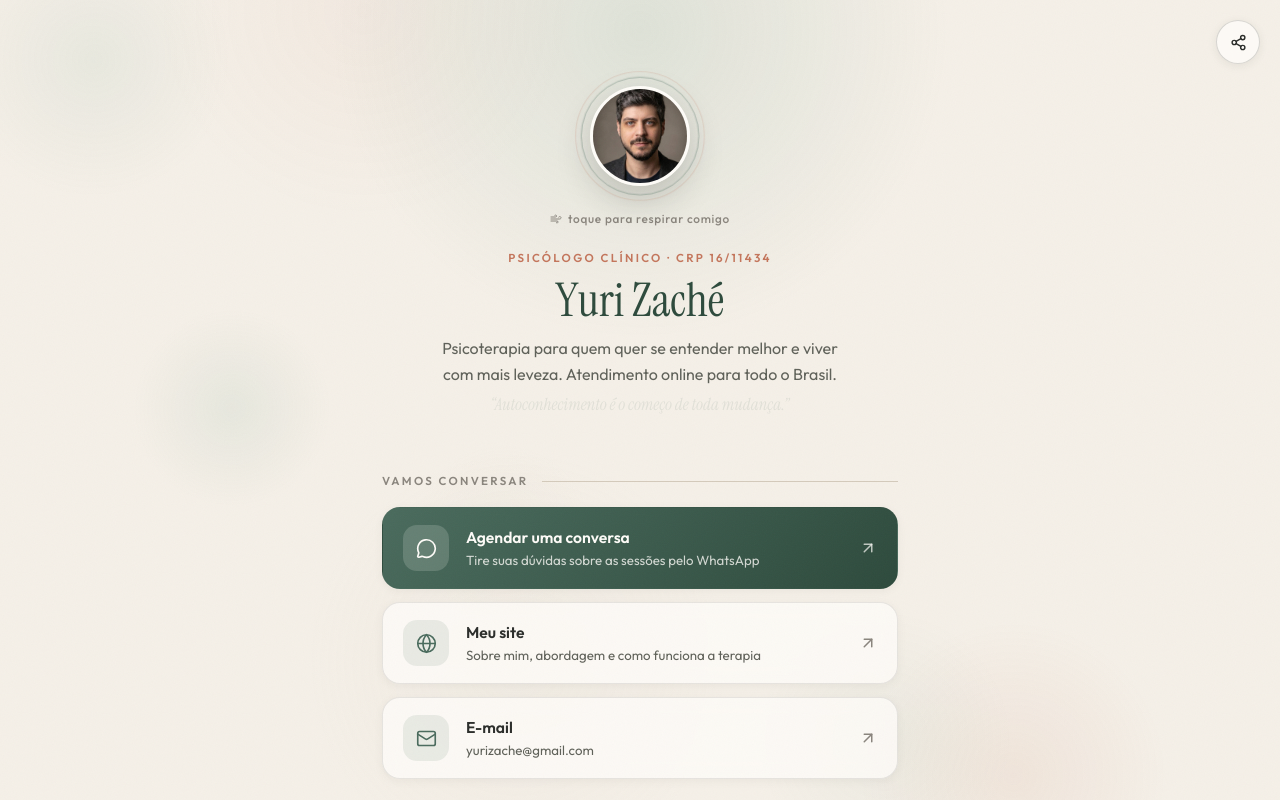
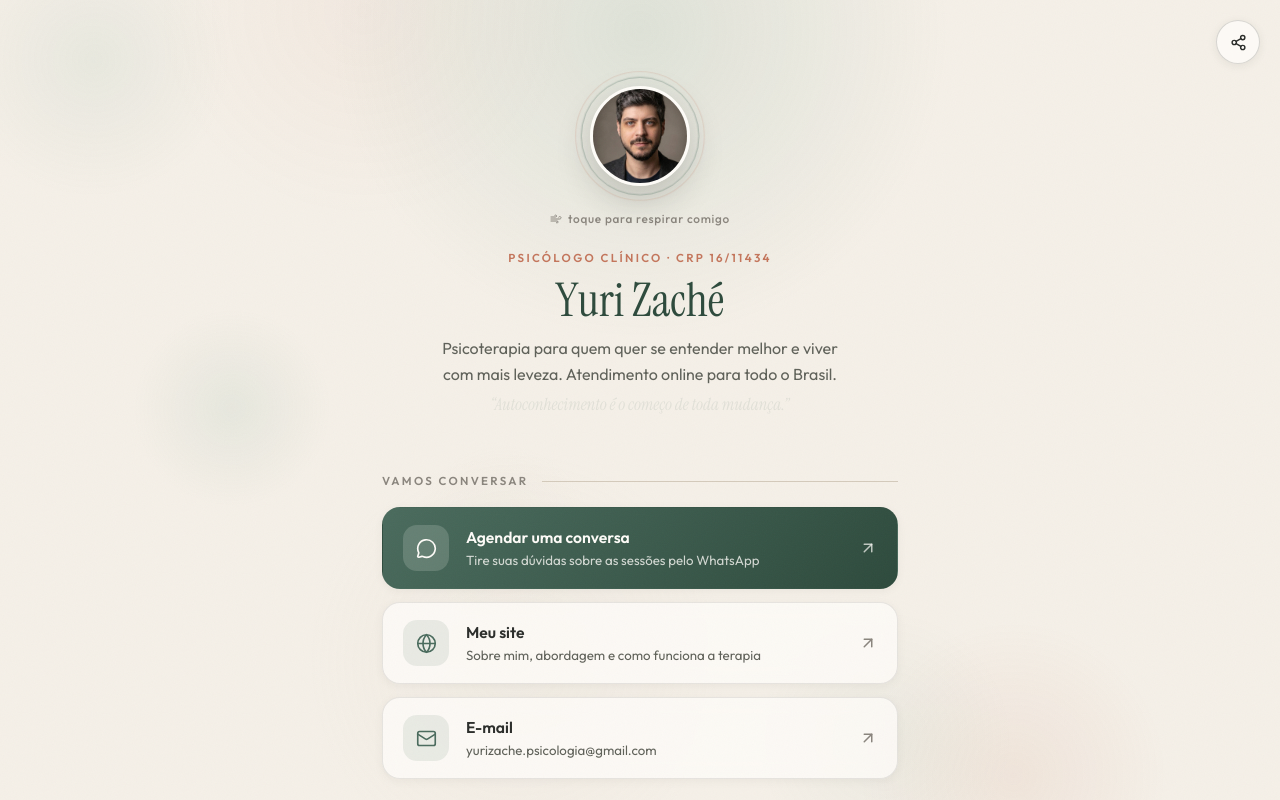
Before and after one commit to yurizache-cpu/claude-test, a React (Vite) app: page / in a window 1280 px wide. Shown: the top 800 px of the page. Built offline with nearby package versions, Linux system fonts and the light colour scheme.

Commit message:
Update contact email to yurizache.psicologia@gmail.com
Co-Authored-By: Claude Fable 5 <noreply@anthropic.com>
Claude-Session: https://claude.ai/code/session_016N6Ckc6JX7xpGCAVXDc12H

```diff
--- a/src/config.js
+++ b/src/config.js
@@ -18,7 +18,7 @@ export const INSTAGRAM_URL = `https://instagram.com/${INSTAGRAM_USER}`
 
 export const SITE_URL = 'https://yuripsicologo.com.br'
 
-export const EMAIL = 'yurizache@gmail.com'
+export const EMAIL = 'yurizache.psicologia@gmail.com'
 
 // Grupos de links. `highlight: true` deixa o cartão em destaque.
 // Para adicionar uma rede nova, copie um bloco e ajuste ícone, texto e link.
```
